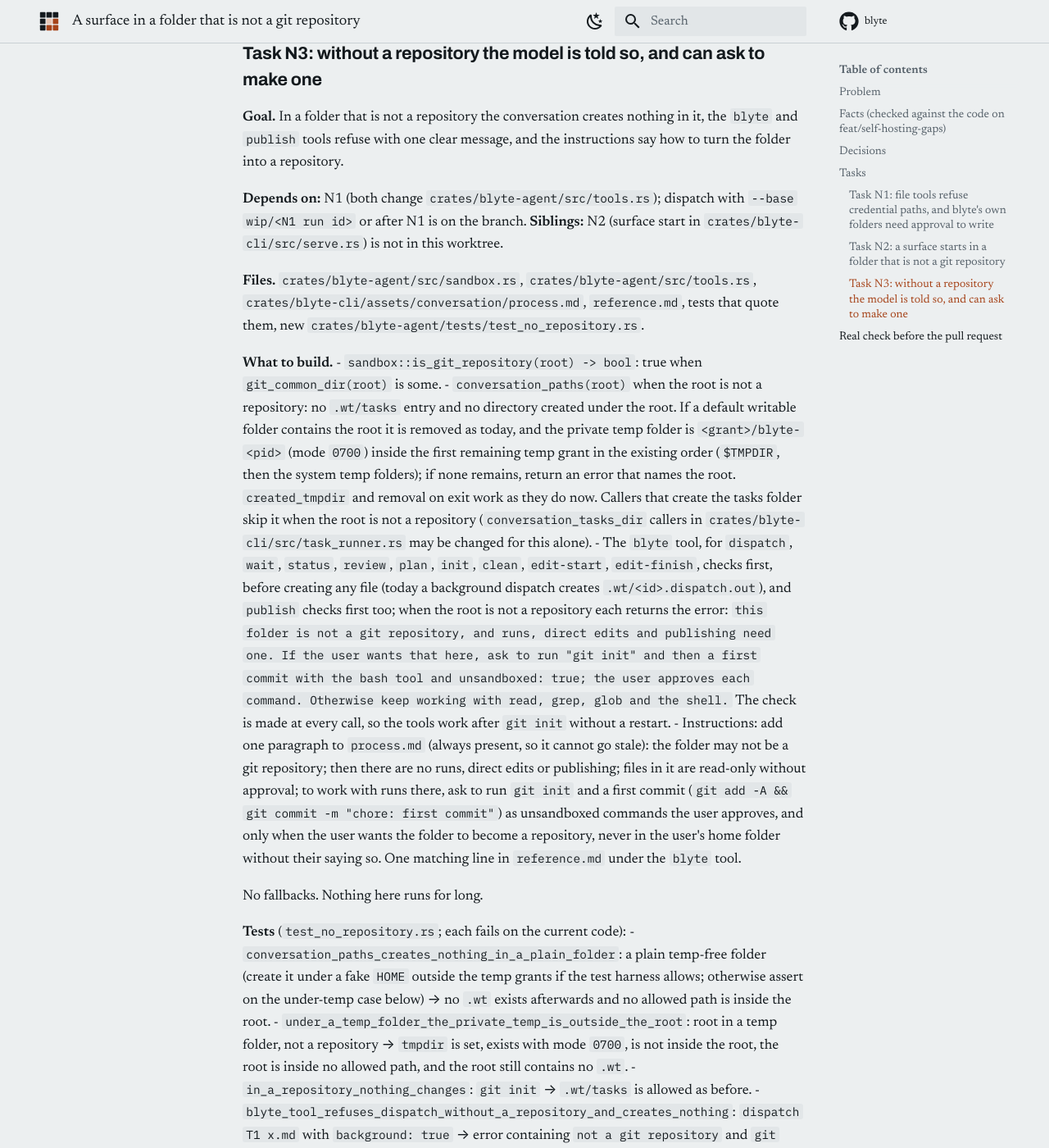
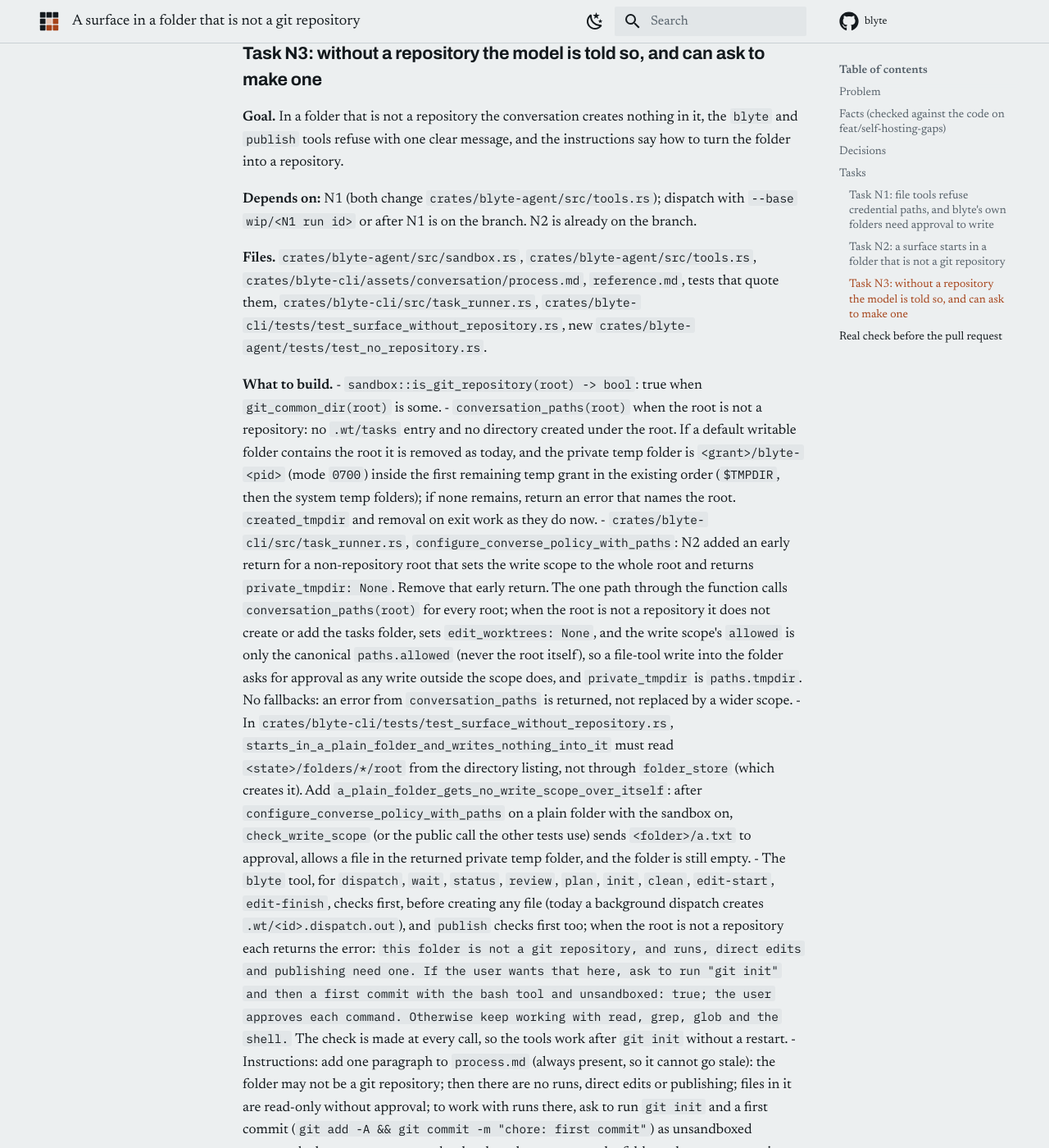
Before and after one commit to dnf0/blyte, an MkDocs documentation site: the page built from docs/plans/2026-11-26-surface-without-a-repository.md, in a window 1280 px wide and 1400 px high, scrolled down 5840 px. Shown: the whole window at 82% size. Built offline with MkDocs 1.6.1 and Material for MkDocs 9.7.7, drawn with Linux system fonts in a browser that asks for light colours; comment, search, counter and statistics services are not loaded.

Commit message:
docs: task N3 removes the wide write scope N2 left for a folder without a repository
Co-Authored-By: Claude Fable 5.2 <noreply@anthropic.com>

```diff
--- a/docs/plans/2026-11-26-surface-without-a-repository.md
+++ b/docs/plans/2026-11-26-surface-without-a-repository.md
@@ -209,11 +209,11 @@ paths or private names in the repository. No new dependencies.
 turn the folder into a repository.
 
 **Depends on:** N1 (both change `crates/blyte-agent/src/tools.rs`); dispatch with
-`--base wip/<N1 run id>` or after N1 is on the branch. **Siblings:** N2 (surface start in
-`crates/blyte-cli/src/serve.rs`) is not in this worktree.
+`--base wip/<N1 run id>` or after N1 is on the branch. N2 is already on the branch.
 
 **Files.** `crates/blyte-agent/src/sandbox.rs`, `crates/blyte-agent/src/tools.rs`,
-`crates/blyte-cli/assets/conversation/process.md`, `reference.md`, tests that quote them, new
+`crates/blyte-cli/assets/conversation/process.md`, `reference.md`, tests that quote them,
+`crates/blyte-cli/src/task_runner.rs`, `crates/blyte-cli/tests/test_surface_without_repository.rs`, new
 `crates/blyte-agent/tests/test_no_repository.rs`.
 
 **What to build.**
@@ -223,9 +223,23 @@ turn the folder into a repository.
   removed as today, and the private temp folder is `<grant>/blyte-<pid>` (mode `0700`) inside
   the first remaining temp grant in the existing order (`$TMPDIR`, then the system temp
   folders); if none remains, return an error that names the root. `created_tmpdir` and removal
-  on exit work as they do now. Callers that create the tasks folder skip it when the root is
-  not a repository (`conversation_tasks_dir` callers in `crates/blyte-cli/src/task_runner.rs`
-  may be changed for this alone).
+  on exit work as they do now.
+- `crates/blyte-cli/src/task_runner.rs`, `configure_converse_policy_with_paths`: N2 added an
+  early return for a non-repository root that sets the write scope to the whole root and
+  returns `private_tmpdir: None`. Remove that early return. The one path through the function
+  calls `conversation_paths(root)` for every root; when the root is not a repository it does
+  not create or add the tasks folder, sets `edit_worktrees: None`, and the write scope's
+  `allowed` is only the canonical `paths.allowed` (never the root itself), so a file-tool write
+  into the folder asks for approval as any write outside the scope does, and
+  `private_tmpdir` is `paths.tmpdir`. No fallbacks: an error from `conversation_paths` is
+  returned, not replaced by a wider scope.
+- In `crates/blyte-cli/tests/test_surface_without_repository.rs`,
+  `starts_in_a_plain_folder_and_writes_nothing_into_it` must read `<state>/folders/*/root`
+  from the directory listing, not through `folder_store` (which creates it). Add
+  `a_plain_folder_gets_no_write_scope_over_itself`: after
+  `configure_converse_policy_with_paths` on a plain folder with the sandbox on,
+  `check_write_scope` (or the public call the other tests use) sends `<folder>/a.txt` to
+  approval, allows a file in the returned private temp folder, and the folder is still empty.
 - The `blyte` tool, for `dispatch`, `wait`, `status`, `review`, `plan`, `init`, `clean`,
   `edit-start`, `edit-finish`, checks first, before creating any file (today a background
   dispatch creates `.wt/<id>.dispatch.out`), and `publish` checks first too; when the root is
```
